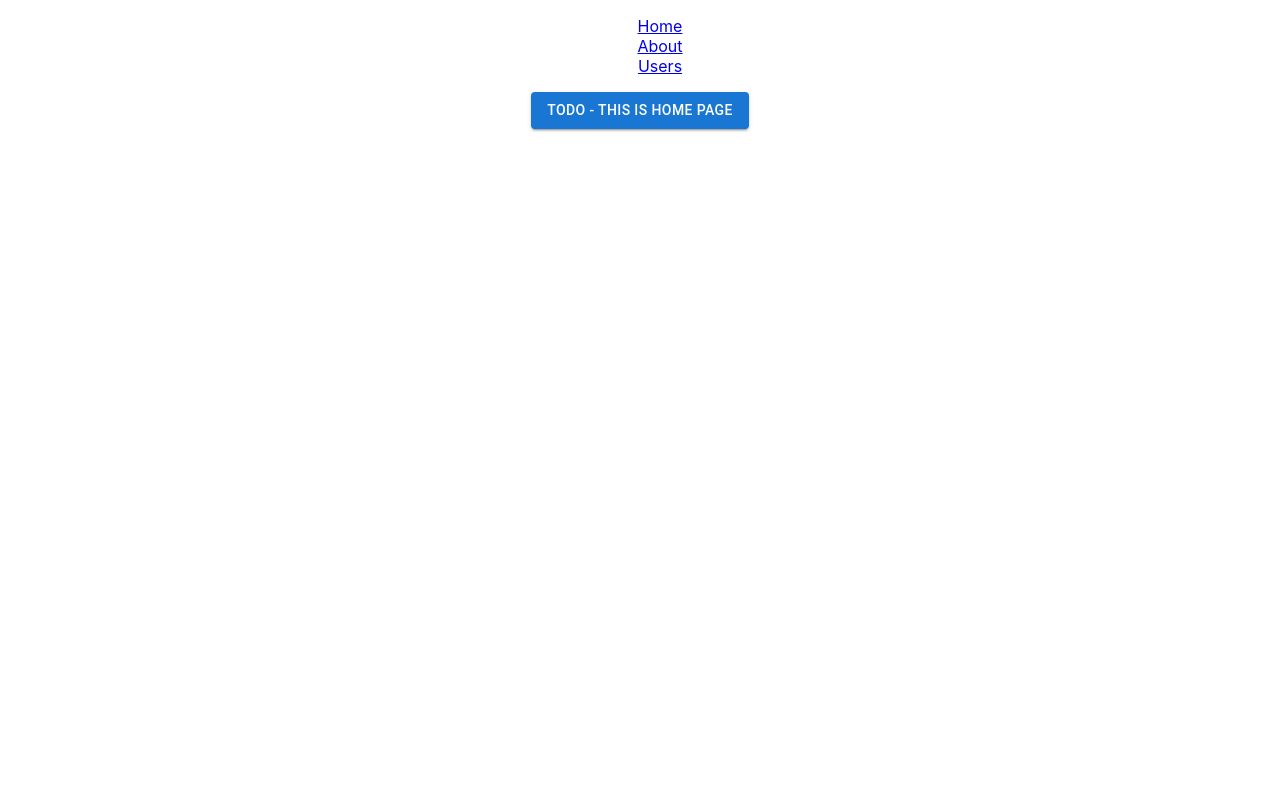
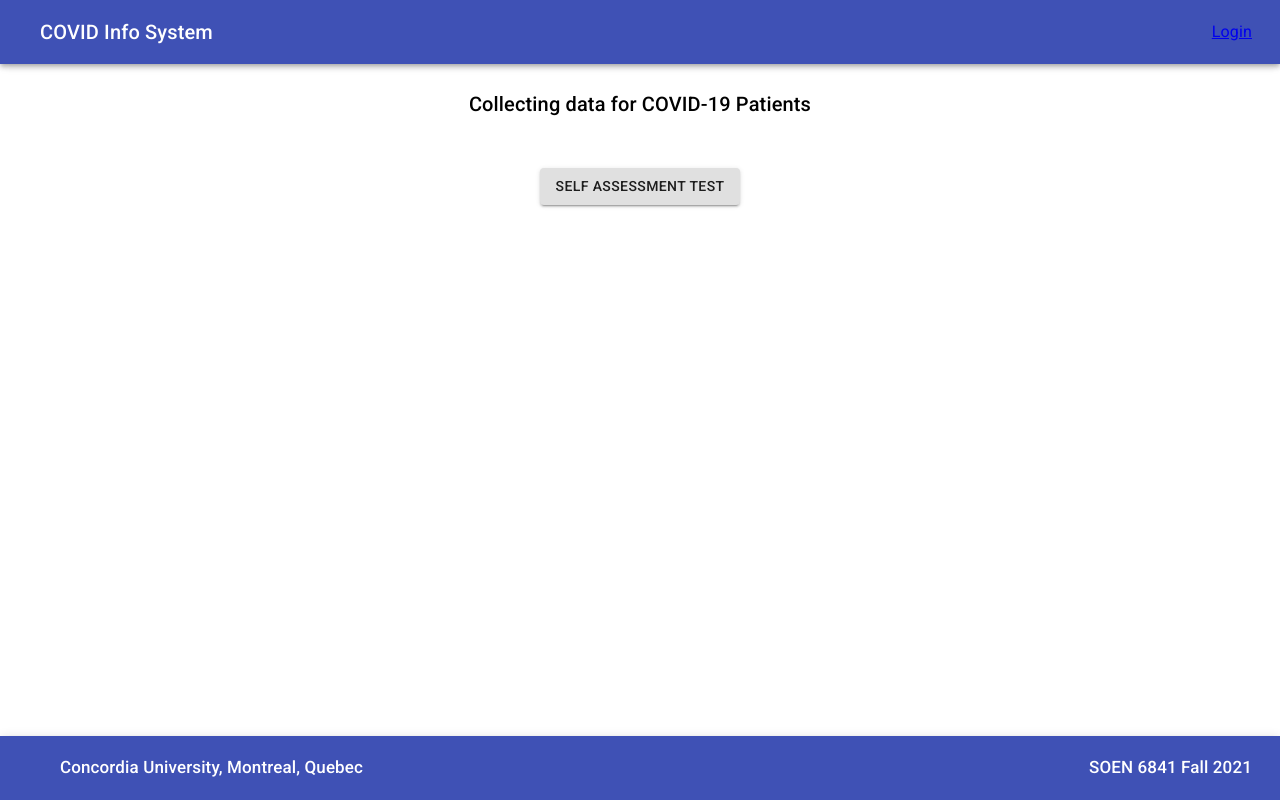
Before and after one commit to anagh07/cis_api, a React (Create React App) app in the folder frontend/: page / in a window 1280 px wide. Built offline with nearby package versions, Linux system fonts and the light colour scheme.

Commit message:
Added navbar and landing page

```diff
--- a/frontend/package.json
+++ b/frontend/package.json
@@ -4,8 +4,8 @@
   "private": true,
   "dependencies": {
     "@emotion/react": "^11.5.0",
-    "@emotion/styled": "^11.3.0",
-    "@mui/material": "^5.0.6",
+    "@material-ui/core": "^4.12.3",
+    "@material-ui/icons": "^4.11.2",
     "@testing-library/jest-dom": "^5.11.4",
     "@testing-library/react": "^11.1.0",
     "@testing-library/user-event": "^12.1.10",
--- a/frontend/public/index.html
+++ b/frontend/public/index.html
@@ -11,6 +11,7 @@
     />
     <link rel="apple-touch-icon" href="%PUBLIC_URL%/logo192.png" />
     <link rel="manifest" href="%PUBLIC_URL%/manifest.json" />
+    <link rel="stylesheet" href="https://fonts.googleapis.com/css?family=Roboto:300,400,500,700&display=swap" />
     <title>COVID Info System</title>
   </head>
   <body>
--- a/frontend/src/App.js
+++ b/frontend/src/App.js
@@ -2,13 +2,22 @@ import './App.css';
 import Header from './SharedComponent/Header';
 import HomePage from './SharedComponent/HomePage';
 import Footer from './SharedComponent/Footer';
+import Login from './SharedComponent/Login';
+import {
+  BrowserRouter as Router,
+  Switch,
+  Route,
+  Link
+} from "react-router-dom";
 
 function App() {
   return (
-    <div className="App">
-      <Header/>
-      <HomePage/>
-    </div>
+    <Router>
+      <Switch>
+        <Route exact component={HomePage} path="/" />
+        <Route exact component={Login} path="/login" />
+      </Switch>
+    </Router>
   );
 }
 
--- a/frontend/src/SharedComponent/Footer.js
+++ b/frontend/src/SharedComponent/Footer.js
@@ -1,9 +1,52 @@
 import React from 'react';
+import { makeStyles } from '@material-ui/core/styles';
+import AppBar from '@material-ui/core/AppBar';
+import { Typography, MenuItem, Toolbar }  from '@material-ui/core';
 
-export default function Footer() {
+const drawerWidth = 240;
+
+const useStyles = makeStyles(theme => ({
+  appBar: {
+    top: 'auto',
+    bottom: 0,
+    // width: `calc(100% - ${drawerWidth}px)`,
+    // marginLeft: drawerWidth,
+  },
+  menuButton: {
+    marginRight: theme.spacing(2),
+  },
+  title: {
+    flexGrow: 1,
+    marginLeft: 10,
+  },
+  footer: {
+    marginLeft: 20,
+    fontSize: 17,
+  },
+  subFooter: {
+    marginLeft: 10,
+    fontSize: 15,
+  }
+}));
+
+function Footer() {
+  const classes = useStyles();
   return (
-    <div>
-      This is footer
-    </div>
+    <AppBar position='fixed' className={classes.appBar}>
+      <Toolbar>
+        <MenuItem>
+          <Typography variant='h6' className={classes.footer}>
+            Concordia University, Montreal, Quebec
+          </Typography>
+        </MenuItem>
+        <MenuItem style={{ marginLeft: "auto", marginRight: -12 }}>
+          <Typography variant='h6' className={classes.footer}>
+            SOEN 6841 Fall 2021
+          </Typography>
+        </MenuItem>
+      </Toolbar>
+    </AppBar>
   );
 }
+
+export default Footer;
--- a/frontend/src/SharedComponent/Header.js
+++ b/frontend/src/SharedComponent/Header.js
@@ -1,25 +1,53 @@
 import React from 'react';
+import { makeStyles } from '@material-ui/core/styles';
+import AppBar from '@material-ui/core/AppBar';
+import Toolbar from '@material-ui/core/Toolbar';
+import Typography from '@material-ui/core/Typography';
+import IconButton from '@material-ui/core/IconButton';
+import Button from '@material-ui/core/Button';
+import MenuIcon from '@material-ui/icons/Face';
+import { MenuItem } from '@material-ui/core';
 import {
   BrowserRouter as Router,
+  Switch,
+  Route,
   Link
 } from "react-router-dom";
+import Login from './Login';
 
-export default function Header() {
+const drawerWidth = 240;
+
+const useStyles = makeStyles(theme => ({
+  appBar: {
+    // width: `calc(100% - ${drawerWidth}px)`,
+    // marginLeft: drawerWidth,
+  },
+  menuButton: {
+    marginRight: theme.spacing(2),
+  },
+  title: {
+    flexGrow: 1,
+  },
+}));
+
+function Header() {
+  const classes = useStyles();
+
   return (
-    <Router>
-      <nav>
-        <ul className="lists">
-          <li>
-            <Link to="/">Home</Link>
-          </li>
-          <li>
-            <Link to="/about">About</Link>
-          </li>
-          <li>
-            <Link to="/users">Users</Link>
-          </li>
-        </ul>
-      </nav>
-    </Router>
+    <AppBar position='fixed' className={classes.appBar}>
+      <Toolbar>
+        <MenuItem>
+          <Typography variant='h6' className={classes.title}>
+            COVID Info System
+          </Typography>
+        </MenuItem>
+        <MenuItem style={{ marginLeft: "auto", marginRight: -12 }}>
+
+              <Link to="/login" variant='h6'>Login</Link>
+        </MenuItem>
+      </Toolbar>
+    </AppBar>
   );
 }
+
+export default Header;
--- a/frontend/src/SharedComponent/HomePage.js
+++ b/frontend/src/SharedComponent/HomePage.js
@@ -1,10 +1,25 @@
 import React from 'react';
-import Button from '@mui/material/Button';
+import { makeStyles } from '@material-ui/core/styles';
+import Header from './Header';
+import MainContent from './MainContent';
+import Footer from './Footer';
 
-export default function HomePage() {
+const useStyles = makeStyles(theme => ({
+  root: {
+    display: 'flex',
+  },
+}));
+
+function HomePage() {
+  const classes = useStyles();
+
   return (
-    <div>
-      <Button variant="contained">TODO - This is Home Page</Button>
+    <div className={classes.root}>
+      <Header />
+      <MainContent />
+      <Footer />
     </div>
   );
 }
+
+export default HomePage;
--- a/frontend/src/SharedComponent/Login.js
+++ b/frontend/src/SharedComponent/Login.js
@@ -0,0 +1,23 @@
+import React from 'react';
+import { makeStyles } from '@material-ui/core/styles';
+import Header from './Header';
+import MainContent from './MainContent';
+import Footer from './Footer';
+
+const useStyles = makeStyles(theme => ({
+  root: {
+    display: 'flex',
+  },
+}));
+
+function Login() {
+  const classes = useStyles();
+
+  return (
+    <div>
+      This is login page
+    </div>
+  );
+}
+
+export default Login;
--- /dev/null
+++ b/frontend/src/SharedComponent/MainContent.js
@@ -0,0 +1,41 @@
+import React from 'react';
+import { makeStyles } from '@material-ui/core/styles';
+import { Grid } from '@material-ui/core';
+import { Typography, Button } from '@material-ui/core';
+
+const useStyles = makeStyles(theme => ({
+  toolbar: theme.mixins.toolbar,
+  title: {
+    flexGrow: 1,
+    // backgroundColor: theme.palette.background.default,
+    padding: theme.spacing(3),
+  },
+  content: {
+    flexGrow: 1,
+    padding: theme.spacing(3),
+  },
+  fullWidth: {
+    width: '100%',
+    textAlign: "center",
+  },
+}));
+
+function MainContent() {
+  const classes = useStyles();
+
+  return (
+    <main className={classes.fullWidth}>
+      <div className={classes.toolbar} />
+      <div className={classes.title}>
+        <Typography variant='h6'>Collecting data for COVID-19 Patients</Typography>
+      </div>
+      <div className={classes.content}>
+        <Button variant="contained">
+          Self Assessment Test
+        </Button>
+      </div>
+    </main>
+  );
+}
+
+export default MainContent;
```
Also changed, not shown: 1 other file (tests, documents, lock files or other folders).
